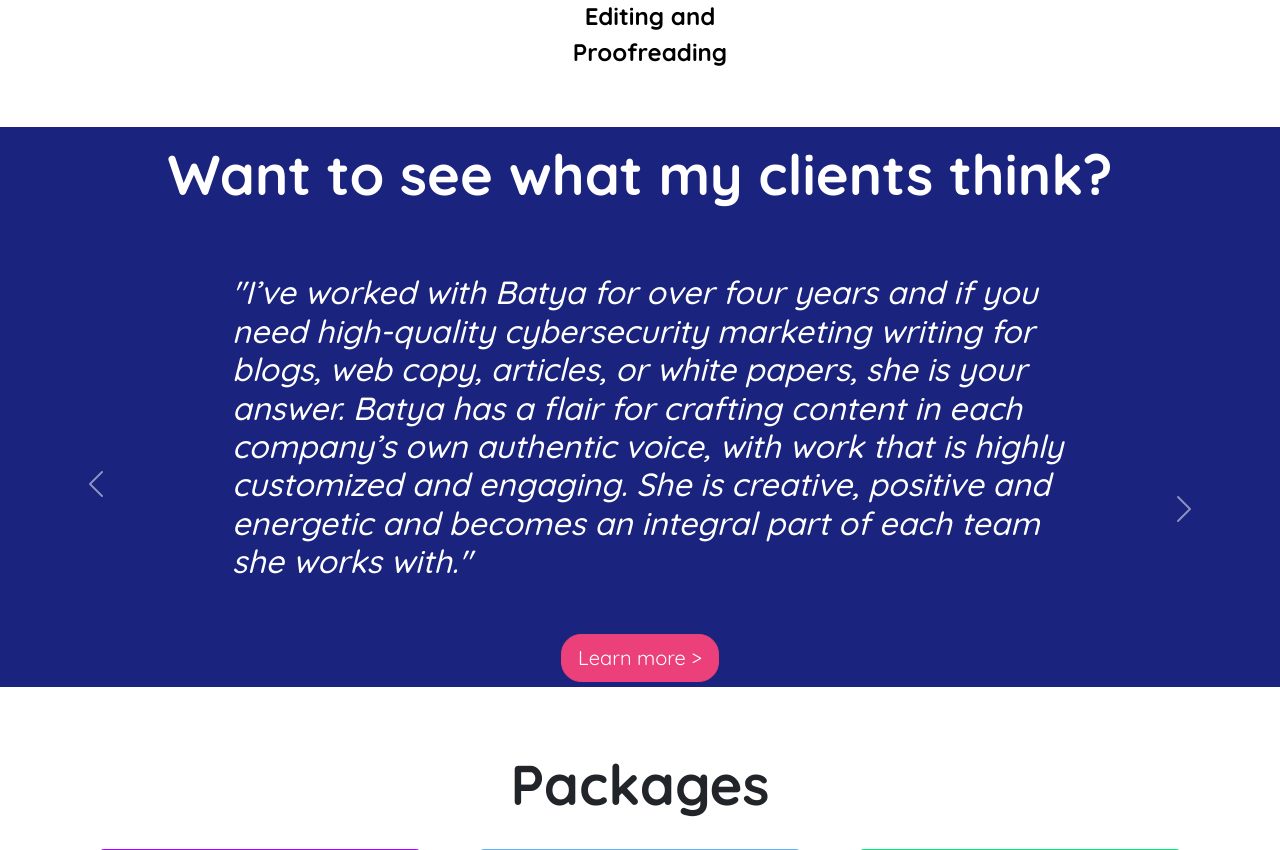
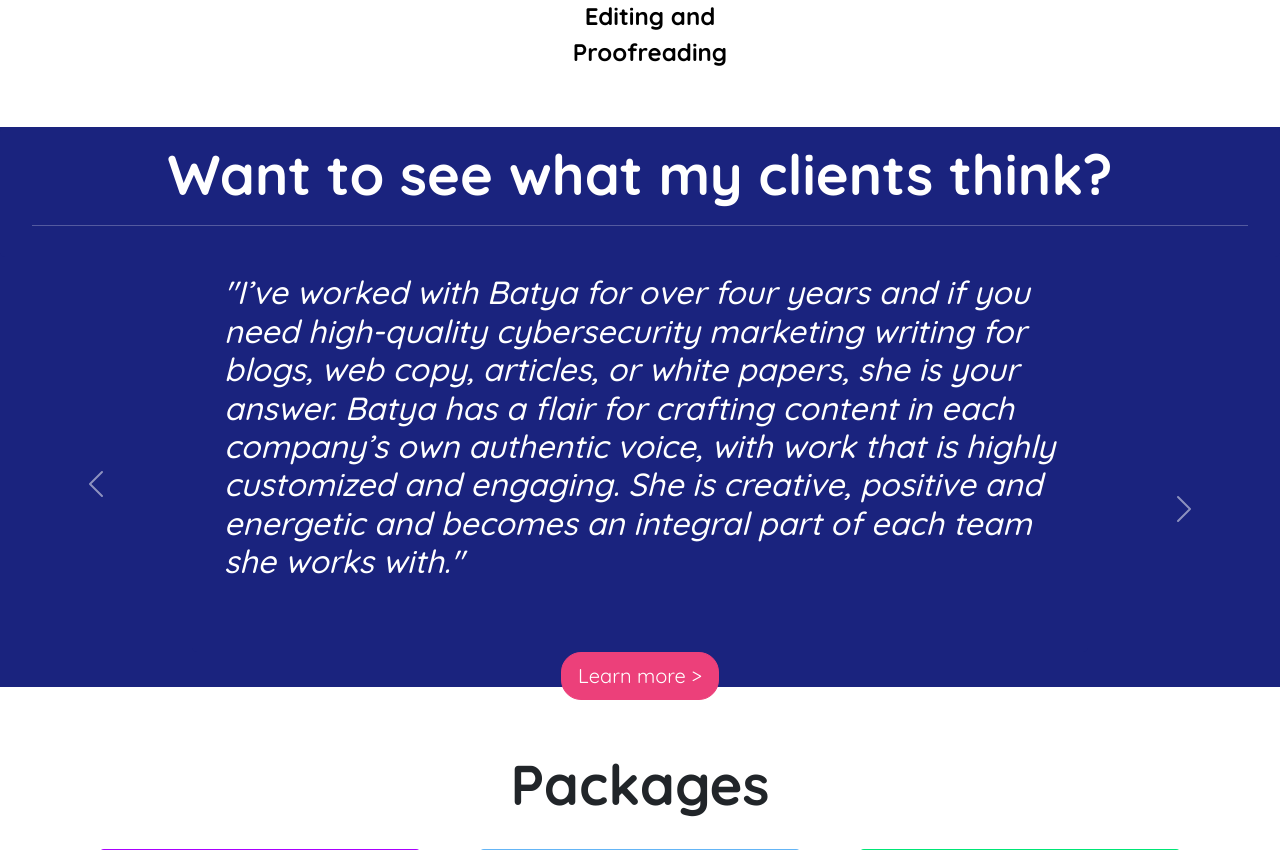
Before and after one commit to ssyelenik/SteinherzMedia, a Flask app: page / in a window 1280 px wide. Shown: the part 2410-3260 px from the top of the page. Run offline with Flask 2, Linux system fonts and the light colour scheme; some libraries are stand-ins or nearby versions.

Commit message:
adjustments

```diff
--- a/app/templates/index.html
+++ b/app/templates/index.html
@@ -164,14 +164,14 @@ visibility:hidden;}}
         }
         .testimonials{
         width:70%;
-        margin-left:200px;
+        margin:auto;
         color:white;
         background-color:#1A237E;
         }
 
          @media (max-width: 1200px) {
         .testimonials{
-        margin-left:70px;
+        margin:auto;
         }
         }
         .testimonial-area{
@@ -518,6 +518,7 @@ Delights investors. <br>
 <div class="jumbotron text-center" style="background-color:#1A237E;height:130px;color:white;" >
   <h1 class="display-4" style="font-weight:900;margin-top:-50px;">Want to see what my clients think?
 </h1>
+    <hr style="color;white;">
     </div>
 <div id="carouselExampleControls" class="carousel slide" data-ride="carousel" style="margin-top:-30px;">
   <div class="carousel-inner">
@@ -527,7 +528,7 @@ Delights investors. <br>
               </h2>
           </div>
       </div>
-                <div style="text-align:center;margin-top:-50px;">
+                <div style="text-align:center;margin-top:0px;">
          <a class="btn btn-primary btn-lg learn-more" href="#packages" role="button">Learn more ></a>
         </div>
     </div>
@@ -538,7 +539,7 @@ Delights investors. <br>
               <h2 style="text-align:right;"><strong><i>- Ronit Goldstand, Ericom</i></strong></h2>
           </div>
       </div>
-                <div style="text-align:center;margin-top:-80px;">
+                <div style="text-align:center;margin-top:-30px;">
          <a class="btn btn-primary btn-lg learn-more" href="#packages" role="button">Learn more ></a>
         </div>
     </div>
@@ -549,7 +550,7 @@ Delights investors. <br>
              <h2 style="text-align:right;"><strong><i> - Tamar Asseraf, COO, Atreo Branding</i></strong></h2>
           </div>
       </div>
-        <div style="text-align:center;margin-top:-50px;">
+        <div style="text-align:center;">
          <a class="btn btn-primary btn-lg learn-more" href="#packages" role="button">Learn more ></a>
         </div>
     </div>
```
